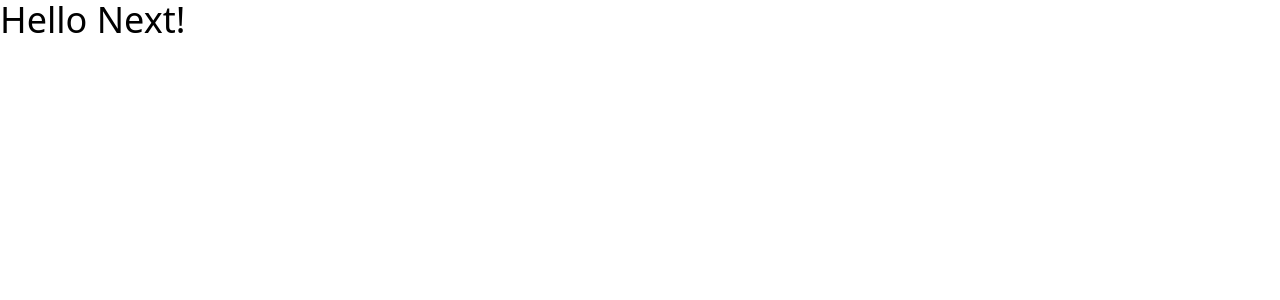
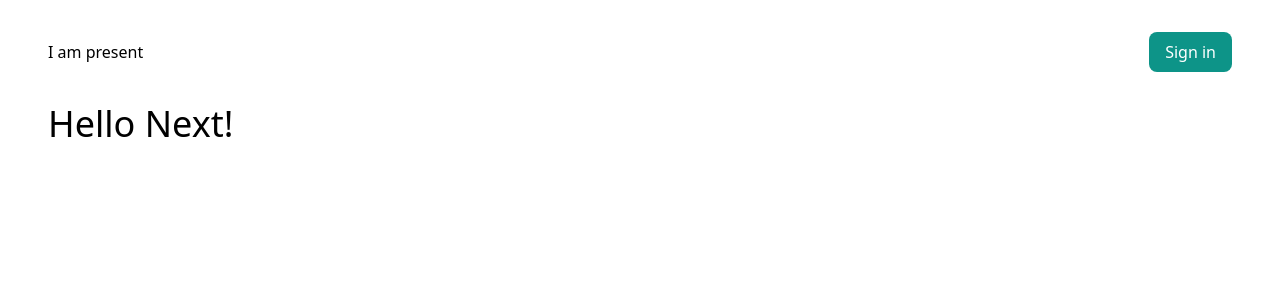
Before and after one commit to hannahf86/pf-music-publishing, a Next.js app: page / in a window 1280 px wide. Shown: the top 300 px of the page. Built offline with nearby package versions, Linux system fonts and the light colour scheme; no server answers.

Commit message:
began nav, user element added to the nav

```diff
--- /dev/null
+++ b/app/Components/Nav.tsx
@@ -0,0 +1,47 @@
+'use client'
+
+import { Session } from 'next-auth'
+import { signIn } from 'next-auth/react'
+import Image from 'next/image'
+
+import React from 'react'
+
+export default function Nav({ user }: Session) {
+
+    const styles = {
+        nav: 'flex justify-between items-center py-8 px-12',
+        button: 'bg-teal-600 text-white py-2 px-4 rounded-lg',
+        image: 'rounded-full',
+    }
+
+
+
+    return (
+        <nav className={styles.nav}>
+            <h1>I am present</h1>
+
+            <ul>
+                {/* IF THE USER IS NOT SIGNED IN */}
+                {!user && (
+                    <li>
+                        <button
+                            className={styles.button}
+                            onClick={() => signIn()}>
+                            Sign in</button>
+                    </li>
+
+                )}
+                {user && (
+                    <li>
+                        <Image
+                            src={user?.image as string}
+                            alt={user.name as string}
+                            width={48}
+                            height={48}
+                            className={styles.image} />
+                    </li>
+                )}
+            </ul>
+        </nav>
+    )
+}
--- a/app/globals.css
+++ b/app/globals.css
@@ -1,3 +1,7 @@
 @tailwind base;
 @tailwind components;
 @tailwind utilities;
+
+:root {
+    --max-width: 1100px;
+}
--- a/app/layout.tsx
+++ b/app/layout.tsx
@@ -1,18 +1,28 @@
 import './globals.css'
+import Nav from './Components/Nav'
+import { getServerSession } from 'next-auth/next'
+import { authOptions } from '@/pages/api/auth/[...nextauth]'
 
 export const metadata = {
   title: 'Create Next App',
   description: 'Generated by create next app',
 }
 
-export default function RootLayout({
+export default async function RootLayout({
   children,
 }: {
   children: React.ReactNode
 }) {
+
+  // FETCH THE USER
+  const session = await getServerSession(authOptions)
+  console.log(session)
+
   return (
     <html lang="en">
-      <body>{children}</body>
+      <body >
+        <Nav user={session?.user} expires={session?.expires as string} />
+        {children}</body>
     </html>
   )
 }
--- a/app/page.tsx
+++ b/app/page.tsx
@@ -5,7 +5,7 @@ export default function Home() {
 
   return (
     <main >
-      <h1 className="text-4xl">Hello Next!</h1>
+      <h1 className="text-4xl mx-12">Hello Next!</h1>
     </main>
   )
 }
--- a/next.config.js
+++ b/next.config.js
@@ -3,6 +3,10 @@ const nextConfig = {
   experimental: {
     appDir: true,
   },
+  // TO ENABLE IMAGES FROM SIGN IN
+  images: {
+    domains: ['lh3.googleusercontent.com']
+  }
 }
 
 module.exports = nextConfig
--- a/pages/api/auth/[...nextauth].ts
+++ b/pages/api/auth/[...nextauth].ts
@@ -6,7 +6,7 @@ import Stripe from "stripe";
 
 const prisma = new PrismaClient();
 
-export default NextAuth({
+export const authOptions = {
   adapter: PrismaAdapter(prisma),
   providers: [
     GoogleProvider({
@@ -36,4 +36,6 @@ export default NextAuth({
       }
     }
   }
-});
+};
+
+export default NextAuth(authOptions);
```
